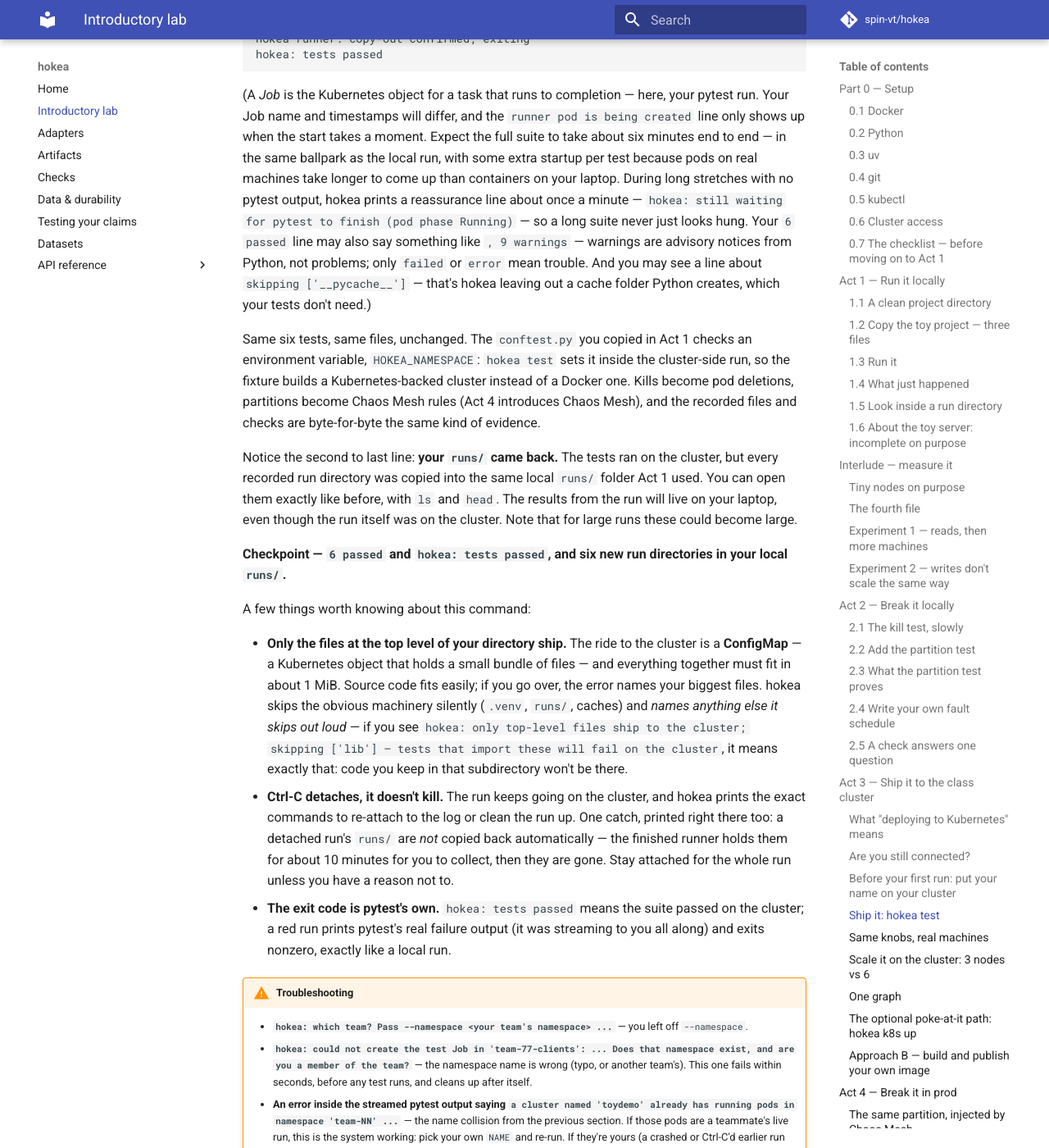
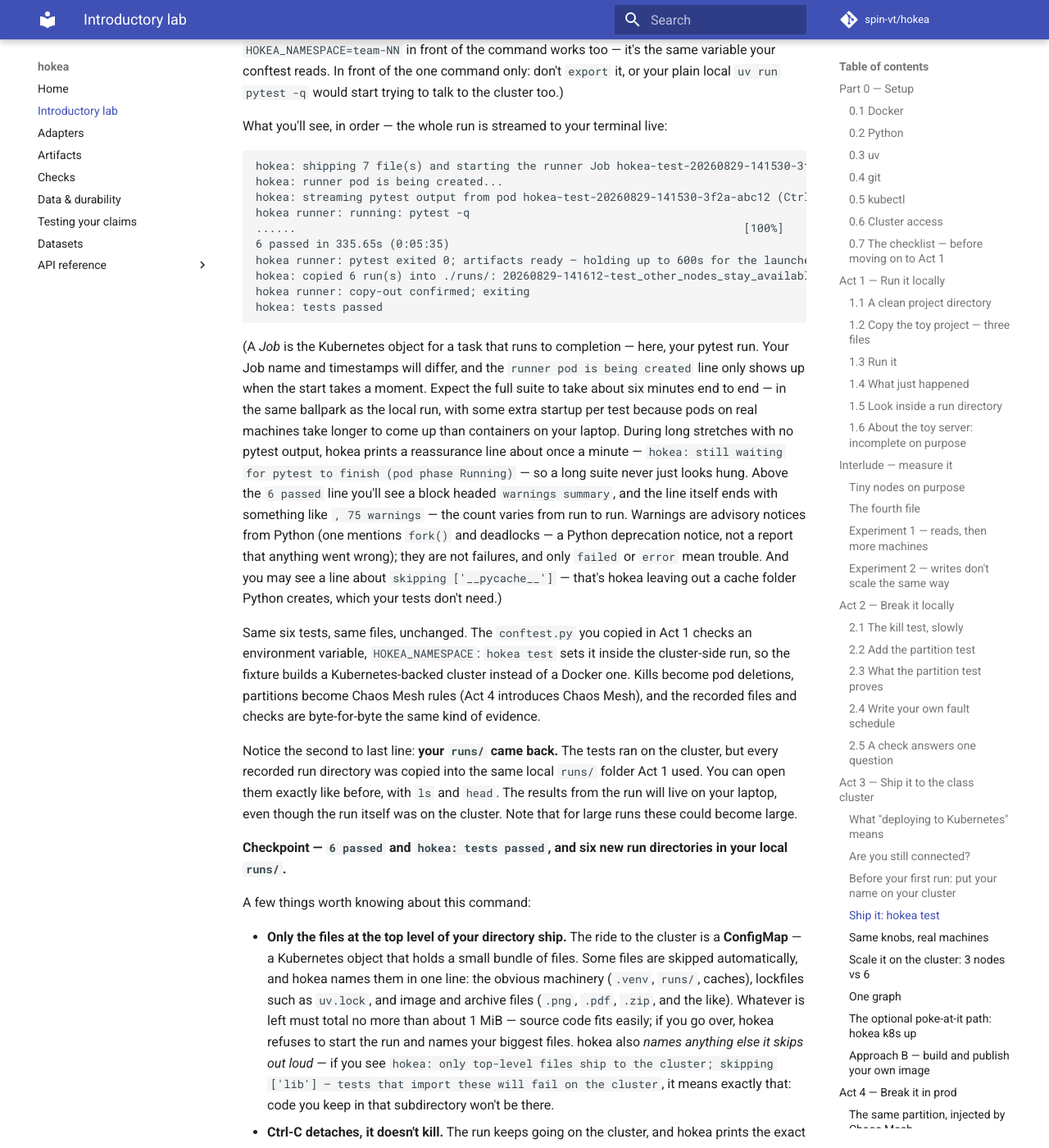
Before and after one commit to spin-vt/hokea, an MkDocs documentation site: the page built from docs/lab.md, in a window 1280 px wide and 1400 px high, scrolled down 18973 px. Shown: the whole window at 82% size. Built offline with MkDocs 1.6.1 and Material for MkDocs 9.7.7, drawn with Linux system fonts in a browser that asks for light colours; comment, search, counter and statistics services are not loaded; some of the changed text lies outside the part shown.

Commit message:
Skip lockfiles and images when shipping a project to the cluster
Once a project had uv.lock and scale.png at the top level, every
cluster run failed: kubectl apply copies the whole ConfigMap into an
annotation that is limited to 256 KiB. The launcher now leaves
lockfiles, images, and archives behind and uses server-side apply,
which has no such annotation.

Also fixes mistakes in the lab found in a dry run: two lists that
rendered wrong, "newest run" commands that sorted by name instead of
time, and some expected output that did not match.

````diff
--- a/docs/lab.md
+++ b/docs/lab.md
@@ -1,13 +1,14 @@
 # Introductory lab — run it, break it, ship it, break it in prod
 
 This is a lab to introduce hokea, the distributed systems orchestration framework we will use,
-in four acts (plus a short measurement interlude):
+in four acts (plus a short measurement interlude). The times are
+generous — budget up to about two hours in all:
 
 1. **Run it locally** (~15 minutes) — a 3-node toy service in containers on
    your laptop, tests passing, evidence recorded.
-1. *Interlude* — **measure it** (~10 minutes): put the service under load,
-   read its throughput and latency, double the fleet to six nodes, and see
-   which numbers improve — and which don't.
+    - *Interlude* — **measure it** (~10 minutes): put the service under load,
+      read its throughput and latency, double the fleet to six nodes, and see
+      which numbers improve — and which don't.
 2. **Break it locally** (~15 minutes) — kill a node and cut the network
    while clients are hammering it, and read what hokea caught.
 3. **Ship it to the class cluster** (~40 minutes) — one command,
@@ -161,7 +162,10 @@ the class cluster uses to run programs across its machines, and the
 second half of the lab talks to it.
 Install kubectl on your laptop by following
 <https://kubernetes.io/docs/tasks/tools/> for your operating system (on
-Windows, install the *Linux* version inside WSL).
+Windows, install the *Linux* version inside WSL). That page's main
+install command uses `sudo`; if you can't use `sudo` on your laptop,
+follow the page's note on installing without root into a folder on your
+`PATH` (such as `~/.local/bin`) instead.
 
 **Verify:**
 
@@ -193,29 +197,29 @@ phone hotspot.
 - Your **kubeconfig** (the credentials file the cluster tools read).
   Download it yourself — about two minutes:
 
-  1. In a browser, go to <https://launch.cs.vt.edu> and sign in with
-     your **CS department account** (the same login you use for CS
-     department machines — not your main VT PID).
-  2. Find the cluster named **hokea** — click its name to open it, then
-     click the **Download KubeConfig** button (a download icon near the
-     top right; hovering over the icons shows their names). A file named
-     `hokea.yaml` lands in your downloads.
-  3. Put it where kubectl looks. kubectl only reads `~/.kube/config`,
-     and the file must be named exactly `config` — so rename it as you
-     copy:
-
-     ```bash
-     mkdir -p ~/.kube && cp ~/Downloads/hokea.yaml ~/.kube/config
-     ```
-
-     (On Windows, your browser saves into the *Windows* Downloads
-     folder, which your WSL shell sees at a different path: run
-     `ls /mnt/c/Users` to see the folder names, pick yours, and use
-     `cp "/mnt/c/Users/YOUR-WINDOWS-NAME/Downloads/hokea.yaml" ~/.kube/config`
-     — keep the quotes; they matter if the folder name has a space.
-     And on any machine: if a `~/.kube/config` already exists from
-     another course or job, this overwrites it — save the old one first
-     with `mv ~/.kube/config ~/.kube/config.backup`.)
+    1. In a browser, go to <https://launch.cs.vt.edu> and sign in with
+       your **CS department account** (the same login you use for CS
+       department machines — not your main VT PID).
+    2. Find the cluster named **hokea** — click its name to open it, then
+       click the **Download KubeConfig** button (a download icon near the
+       top right; hovering over the icons shows their names). A file named
+       `hokea.yaml` lands in your downloads.
+    3. Put it where kubectl looks. kubectl only reads `~/.kube/config`,
+       and the file must be named exactly `config` — so rename it as you
+       copy:
+
+        ```bash
+        mkdir -p ~/.kube && cp ~/Downloads/hokea.yaml ~/.kube/config
+        ```
+
+        (On Windows, your browser saves into the *Windows* Downloads
+        folder, which your WSL shell sees at a different path: run
+        `ls /mnt/c/Users` to see the folder names, pick yours, and use
+        `cp "/mnt/c/Users/YOUR-WINDOWS-NAME/Downloads/hokea.yaml" ~/.kube/config`
+        — keep the quotes; they matter if the folder name has a space.
+        And on any machine: if a `~/.kube/config` already exists from
+        another course or job, this overwrites it — save the old one first
+        with `mv ~/.kube/config ~/.kube/config.backup`.)
 
 If you have both, **verify** (with your own team's namespace) — the
 command asks the cluster to list your team's *pods* (running programs
@@ -445,10 +449,17 @@ when a run ends, so `docker ps` shows an empty table again after every
 test — the runs leave nothing behind on your laptop except the `runs/`
 folders themselves.
 
-Open the last one (the wildcard picks it for you):
-
-```bash
-ls runs/*catches_it*/
+Open the last one. A word on picking "the last one": run directories
+are named by their start time, but later in this lab the runs that come
+back from the class cluster are stamped in UTC while local runs use your
+laptop's clock — so name order isn't always time order. Sort by the time
+the directory was written instead (`ls -td` = directories, newest first)
+and keep the winner's name in a shell variable for the next commands
+(if you open a new terminal later, run the `RUN=` line again):
+
+```bash
+RUN=$(ls -td runs/*catches_it* | head -1)
+ls "$RUN"
 ```
 
 ```
@@ -480,7 +491,7 @@ What's in each, and why you care:
 Look at one line of real evidence:
 
 ```bash
-head -1 runs/*catches_it*/history.jsonl
+head -1 "$RUN/history.jsonl"
 ```
 
 ```
@@ -748,7 +759,8 @@ is each node's entire store at the end of the run. The key the test
 writes during the cut is named `cut-probe`:
 
 ```bash
-grep cut-probe runs/*partition*/history.jsonl
+RUN=$(ls -td runs/*partition* | head -1)
+grep cut-probe "$RUN/history.jsonl"
 ```
 
 ```
@@ -762,7 +774,7 @@ without a cut, replication lands in milliseconds. Now check the *final*
 states, captured after the network healed:
 
 ```bash
-grep -c cut-probe runs/*partition*/states/node-1.json runs/*partition*/states/node-3.json
+grep -c cut-probe "$RUN/states/node-1.json" "$RUN/states/node-3.json"
 ```
 
 ```
@@ -781,11 +793,12 @@ and the node that never received it.
 
 !!! warning "Troubleshooting"
 
-    - **`grep: runs/*partition*/history.jsonl: No such file or
-      directory`** — there is no partition run yet: the test didn't pass
-      (scroll up for pytest's error) or you're not in `toy-demo`.
-    - **Several runs match the `*partition*` wildcard** — you ran the
-      test more than once; that's fine, read the newest timestamps.
+    - **`ls: cannot access 'runs/*partition*': No such file or
+      directory`** (and then a `grep` complaint) — there is no partition
+      run yet: the test didn't pass (scroll up for pytest's error) or
+      you're not in `toy-demo`.
+    - **You ran the test more than once** — that's fine; the `RUN=` line
+      picks the most recently written run.
 
 ### 2.4 Write your own fault schedule
 
@@ -821,6 +834,9 @@ answered, and run `uv run pytest -q` again. The times are "earliest
 start": each
 action fires once its offset has passed and the previous action finished.
 Everything still lands in `faults.jsonl` with requested/done timestamps.
+From here on, your counts will be one higher than the ones I show —
+`7 passed` where I show `6 passed`, one more file shipped — because of
+`test_mine.py`.
 
 ### 2.5 A check answers one question
 
@@ -993,9 +1009,13 @@ because pods on real machines take longer to come up than containers on
 your laptop. During long stretches with no pytest output, hokea prints a
 reassurance line about once a minute —
 `hokea: still waiting for pytest to finish (pod phase Running)` — so a
-long suite never just looks hung. Your `6 passed` line may also say
-something like `, 9 warnings` — warnings are advisory notices from
-Python, not problems; only `failed` or `error` mean trouble. And you may
+long suite never just looks hung. Above the `6 passed` line you'll see
+a block headed `warnings summary`, and the line itself ends with
+something like `, 75 warnings` — the count varies from run to run.
+Warnings are advisory notices from Python (one mentions `fork()` and
+deadlocks — a Python deprecation notice, not a report that anything
+went wrong); they are not failures, and only `failed` or `error` mean
+trouble. And you may
 see a line about `skipping ['__pycache__']` — that's hokea leaving out a
 cache folder Python creates, which your tests don't need.)
 
@@ -1021,10 +1041,13 @@ A few things worth knowing about this command:
 
 - **Only the files at the top level of your directory ship.** The ride to
   the cluster is a **ConfigMap** — a Kubernetes object that holds a small
-  bundle of files — and everything together must fit in about 1 MiB.
-  Source code fits easily; if you go over, the error names your biggest
-  files. hokea skips the obvious machinery silently (`.venv`, `runs/`,
-  caches) and *names anything else it skips out loud* — if you see
+  bundle of files. Some files are skipped automatically, and hokea names
+  them in one line: the obvious machinery (`.venv`, `runs/`, caches),
+  lockfiles such as `uv.lock`, and image and archive files (`.png`,
+  `.pdf`, `.zip`, and the like). Whatever is left must total no more
+  than about 1 MiB — source code fits easily; if you go over, hokea
+  refuses to start the run and names your biggest files. hokea also
+  *names anything else it skips out loud* — if you see
   `hokea: only top-level files ship to the cluster; skipping ['lib'] —
   tests that import these will fail on the cluster`, it means exactly
   that: code you keep in that subdirectory won't be there.
@@ -1131,10 +1154,12 @@ workload's should **not** — the toy replicates every write to every
 node, so extra machines bring exactly as much new replication work as
 new capacity. The next section turns this into the graph.
 
-Confirm all four runs came back:
-
-```bash
-ls runs/ | grep throughput
+Confirm all four runs came back — `ls -t` lists newest first, so the
+Interlude's local `throughput` runs sit further down and `head -4` cuts
+them off:
+
+```bash
+ls -t runs/ | grep throughput | head -4
 ```
 
 ```
@@ -1144,8 +1169,9 @@ ls runs/ | grep throughput
 20260829-145601-test_mixed_throughput
 ```
 
-**Checkpoint — four `throughput` run directories in `runs/`** (two
-`read`, two `mixed`; timestamps yours).
+**Checkpoint — the four newest `throughput` run directories are your
+cluster runs** (two `read`, two `mixed`; timestamps yours — remember
+these are stamped in UTC).
 
 !!! warning "Troubleshooting"
 
@@ -1184,7 +1210,11 @@ wrote scale.png — open it to see how throughput scaled
 (Your numbers and skipped-run count will differ; if you repeated an
 experiment, a `using your most recent ... run` line tells you the newest
 one won.) Open the picture — macOS: `open scale.png`; Linux:
-`xdg-open scale.png`; WSL: `explorer.exe scale.png`.
+`xdg-open scale.png`; WSL: `explorer.exe scale.png`. Two side effects
+to know about: `uv add matplotlib` makes `uv.lock` grow, and
+`plot_scale.py` leaves `scale.png` in your project folder — both are
+skipped automatically when hokea ships your directory to the cluster,
+so the cluster runs later in this lab are unaffected.
 
 What you should see: two bars per fleet size. The **reads only** bar
 roughly doubles from 3 nodes to 6 — reads can be served by any node
@@ -1246,8 +1276,8 @@ take it down:  hokea k8s down --name alice
 
 (The `skipping` line is normal, and the exact list varies: anything in
 your directory that isn't a top-level source file — the project
-environment, `runs/`, caches — is left out of the shipment, which is
-exactly what you want. One quirk of the printed hints: they omit the
+environment, `runs/`, caches, and by now `uv.lock` and `scale.png` —
+is left out of the shipment, which is exactly what you want. One quirk of the printed hints: they omit the
 `uv run` prefix, so type the last one as
 `uv run hokea k8s down --name alice`.)
 
@@ -1333,13 +1363,26 @@ hokea created out of your namespace with:
 ../hokea/examples/toyserver/teardown.sh team-NN   # team-NN → your team's namespace
 ```
 
+```
+No resources found
+No resources found
+```
+
+Two lines of `No resources found` is the answer you want: the script
+asks the cluster to delete everything hokea labeled in your namespace
+(pods, services, and files in one sweep, chaos experiments in a second),
+and each sweep reports that there was nothing left to remove — nothing
+was left behind.
+
 **Limits of the no-image Approach A.** The shipment (for `hokea test`
 and `hokea k8s up` both) carries only the files at the *top level* of
 your project directory (no subdirectories — unlike local runs, which
-mount everything), and everything together must fit in about 1 MiB.
-Source code fits easily; a compiled binary, a big dependency, or a
-bundled dataset does not. When your project outgrows this, that's what
-Approach B is for.
+mount everything). Lockfiles (`uv.lock`) and image or archive files are
+skipped automatically, and the launcher names what it skipped; whatever
+remains must total no more than about 1 MiB, or the launcher refuses to
+run and names your biggest files. Source code fits easily; a compiled
+binary, a big dependency, or a bundled dataset does not. When your
+project outgrows this, that's what Approach B is for.
 
 **Differences you'll notice on the cluster** These matter when you write *your*
 project's server — the toy already follows them, so there's nothing to do right
@@ -1450,9 +1493,16 @@ Same test file as Act 2, and the run's evidence is back in your local
 `runs/` as always. Same verdicts, now proven against real machines with
 more realistic fault machinery.
 
-You can re-run Act 2's two `grep`s on the new run directory (the newest
-`*partition*` one) and find the same acked-then-lost write, this time
-across real machines.
+You can re-run Act 2's two `grep`s on the new run directory and find the
+same acked-then-lost write, this time across real machines. Several
+`*partition*` runs match by now, and the cluster one is stamped in UTC,
+so pick it by time written, as in Act 2:
+
+```bash
+RUN=$(ls -td runs/*partition* | head -1)
+grep cut-probe "$RUN/history.jsonl"
+grep -c cut-probe "$RUN/states/node-1.json" "$RUN/states/node-3.json"
+```
 
 **Checkpoint — `hokea: tests passed` for the partition test on the
 cluster** (and, if you watched, you saw the `networkchaos` object appear
````
Also changed, not shown: 2 other files.
